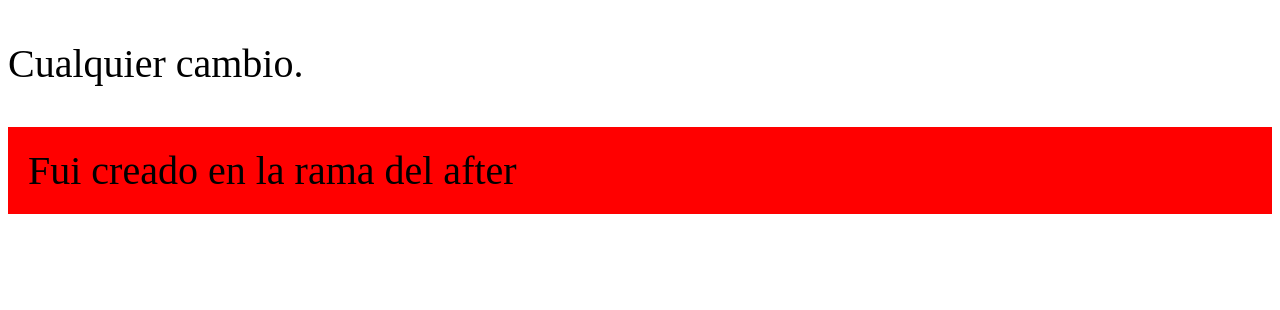
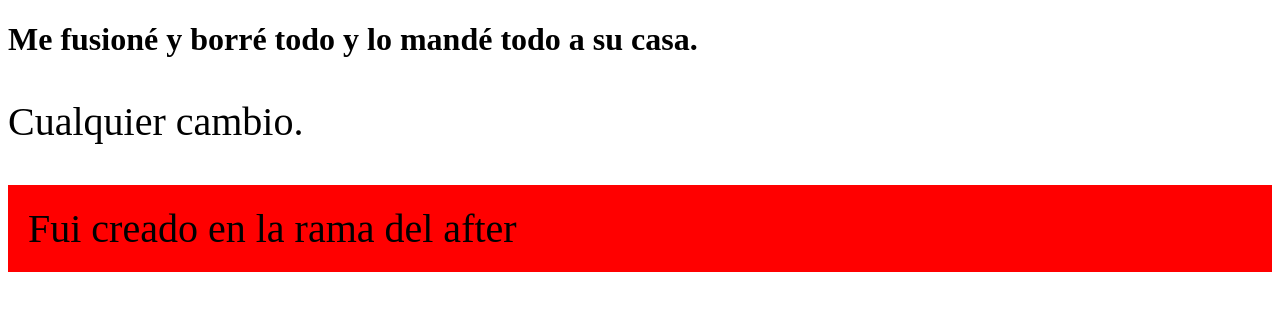
Before and after one commit to danielmedtar/primer_repo29200, a plain HTML site: page index.html in a window 1280 px wide. Drawn offline with nearby package versions, Linux system fonts and the light colour scheme.

Commit message:
Hice la fusion y borre todo del main

```diff
--- a/index.html
+++ b/index.html
@@ -14,6 +14,9 @@
     <title>Document</title>
 </head>
 <body>
+
+    <h1>Me fusioné y borré todo y lo mandé todo a su casa.</h1>
+
     <p class="parrafo-con_git">Cualquier cambio.</p>
 
     <p class="parrafo_en-rama">Fui creado en la rama del after</p>
```
